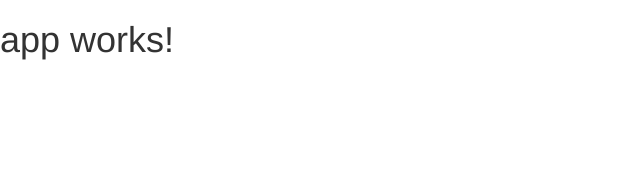
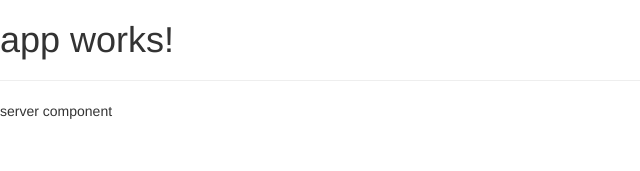
Before and after one commit to lohas1107/udemy-angular, an Angular app: page / in a window 1280 px wide. Shown: the top 171 px of the page, without its empty margins (0-640 px from the left). Built offline with nearby package versions, Linux system fonts and the light colour scheme.

Commit message:
add server component

```diff
--- a/src/app/app.component.html
+++ b/src/app/app.component.html
@@ -1,3 +1,5 @@
 <h1>
   {{title}}
 </h1>
+<hr>
+<app-server></app-server>
--- a/src/app/app.module.ts
+++ b/src/app/app.module.ts
@@ -4,10 +4,12 @@ import { FormsModule } from '@angular/forms';
 import { HttpModule } from '@angular/http';
 
 import { AppComponent } from './app.component';
+import { ServerComponent } from './server/server.component';
 
 @NgModule({
   declarations: [
-    AppComponent
+    AppComponent,
+    ServerComponent
   ],
   imports: [
     BrowserModule,
--- /dev/null
+++ b/src/app/server/server.component.html
@@ -0,0 +1 @@
+<p>server component</p>
```
Also changed, not shown: src/app/server/server.component.ts (added, +7 -0 lines).
